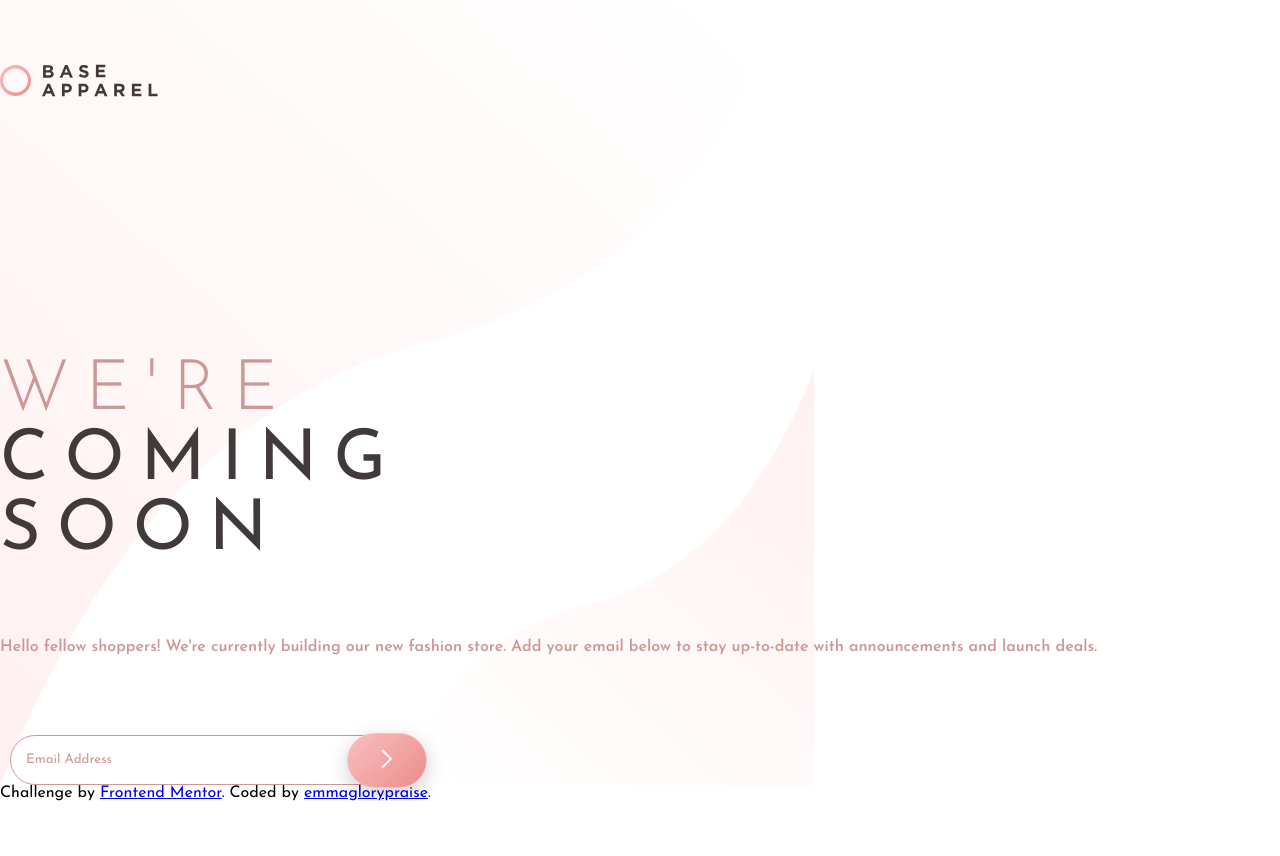
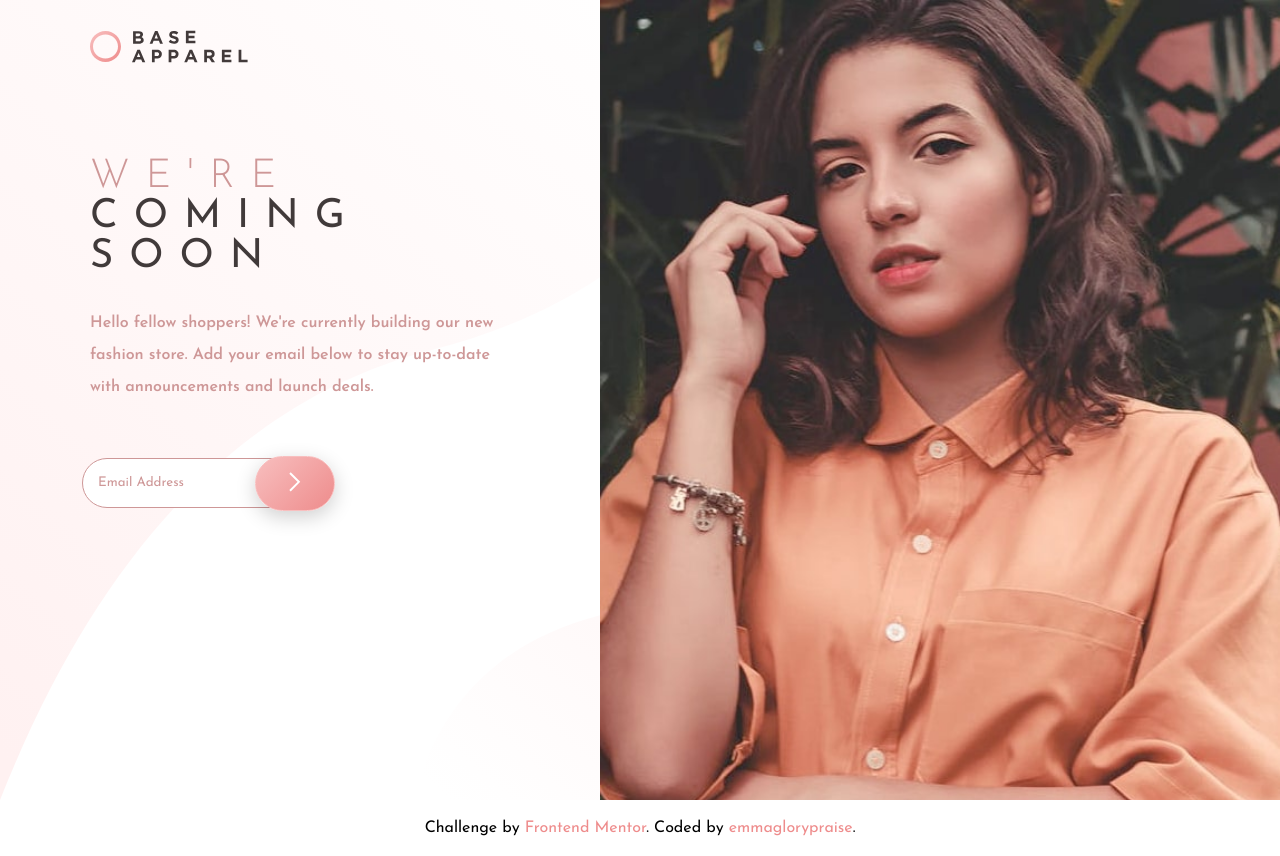
Before and after one commit to emmaglorypraise/base-apparel, a plain HTML site: page index.html in a window 1280 px wide. Before the commit the page ends 801 px from the top, so only its background shows below. Drawn offline with Linux system fonts and the light colour scheme.

Commit message:
added new features

```diff
--- a/style.css
+++ b/style.css
@@ -5,13 +5,10 @@
   font-family:  'Josefin Sans', sans-serif;
 }
 
-.container{
-  /* display: flex;
-  flex-direction: row-reverse; */
-  background-image: url(images/bg-pattern-desktop.svg);
-  background-size: contain;
-  background-repeat: no-repeat;
-}
+/* .container{
+   width: 100%;
+   height: 100vh;
+} */
 .text-container{
   margin-left: auto;
   margin-right: auto;
@@ -56,10 +53,15 @@ input{
 ::placeholder{
   color: hsl(0, 36%, 70%);
 }
+form{
+  width: 100%;
+}
 button{
   outline: none;
   width: 80px;
   height:55px;
+  /* left: -75px; */
+  margin-left: -34px;
   position: relative;
   right: 3rem;
   top: 0.4rem;
@@ -72,22 +74,10 @@ button{
 }
 
 /* media queries */
-/* for desktop view */
-@media only screen and (min-width: 700px){
-  .container{
-    display: flex;
-    flex-direction: row-reverse;
-  }
-  .picture-container{
-    background-image: url("./images/hero-desktop.jpg");
-    background-size: contain;
-    background-repeat: no-repeat;
-  }
-}
 
 
 /* for mobile view */
-@media only screen and (max-width: 400px){
+@media only screen and (max-width: 700px){
   .container{
     margin-top: 0;
     display: block;
@@ -104,13 +94,14 @@ button{
     background-repeat: no-repeat;
     background-position: center;
     width: 100%;
-    height: 250px;
+    height: 300px;
   }
   .text-container{
     margin-top: 0;
-    max-width: 300px;
+    max-width: 400px;
   }
   h1{
+    margin-top: 5%;
     text-align: center;
     font-size: 40px;
   }
@@ -121,11 +112,12 @@ button{
     font-weight: 600;
   }
   h2{
+    margin-bottom: 10px;
     text-align: center;
     font-size: 16px;
   }
   input{
-    width: 200px;
+    width: 250px;
 
   }
   button{
@@ -134,8 +126,77 @@ button{
   }
   .attribution{
     text-align: center;
+    padding: 20px;
   }
   .form{
-    margin-right: -5px;
+    margin-right: -8px;
+    /* width: 100%; */
+    text-align: center;
+  }
+  .attribution a{
+    color: hsl(0, 74%, 74%);
+    text-decoration: none;
   }
 }
+
+/* for desktop view */
+@media only screen and (min-width: 700px){
+  .container{
+    display: flex;
+    flex-direction: row-reverse;
+  }
+  .picture-container{
+    background-image: url("./images/hero-desktop.jpg");
+    background-size: cover;
+    background-repeat: no-repeat;
+    width: 100%;
+    height: 100vh;
+  }
+  .text-container{
+    background-image: url(./images/bg-pattern-desktop.svg);
+    background-size: cover;
+    background-repeat: no-repeat;
+    width: 100%;
+    height: 100vh;
+    max-width: 600px;
+  }
+  .logo{
+    margin-left: auto;
+    margin-right: auto;
+    width: 70%;
+    margin-bottom: 10px;
+  }
+  h1{
+    margin-left: auto;
+    margin-right: auto;
+    width: 70%;
+    margin-top: 15%;
+    font-size: 40px;
+  }
+  .were{
+    font-weight: 400;
+  }
+  h2{
+    margin-left: auto;
+    margin-right: auto;
+    width: 70%;
+  }
+  .form{
+    margin-top: 20px;
+    margin-left: 12%;
+    margin-right: auto;
+    width: 90%;
+  }
+  input{
+    width: 250px;
+  }
+  .attribution{
+    padding: 20px;
+    text-align: center;
+    background-image: linear-gradient(135deg, hsl(0, 100%, 98%),to hsl(0, 74%, 74%));
+  }
+  .attribution a{
+    color: hsl(0, 74%, 74%);
+    text-decoration: none;
+  }
+}
```
Also changed, not shown: index.html (+1 -1 lines).
